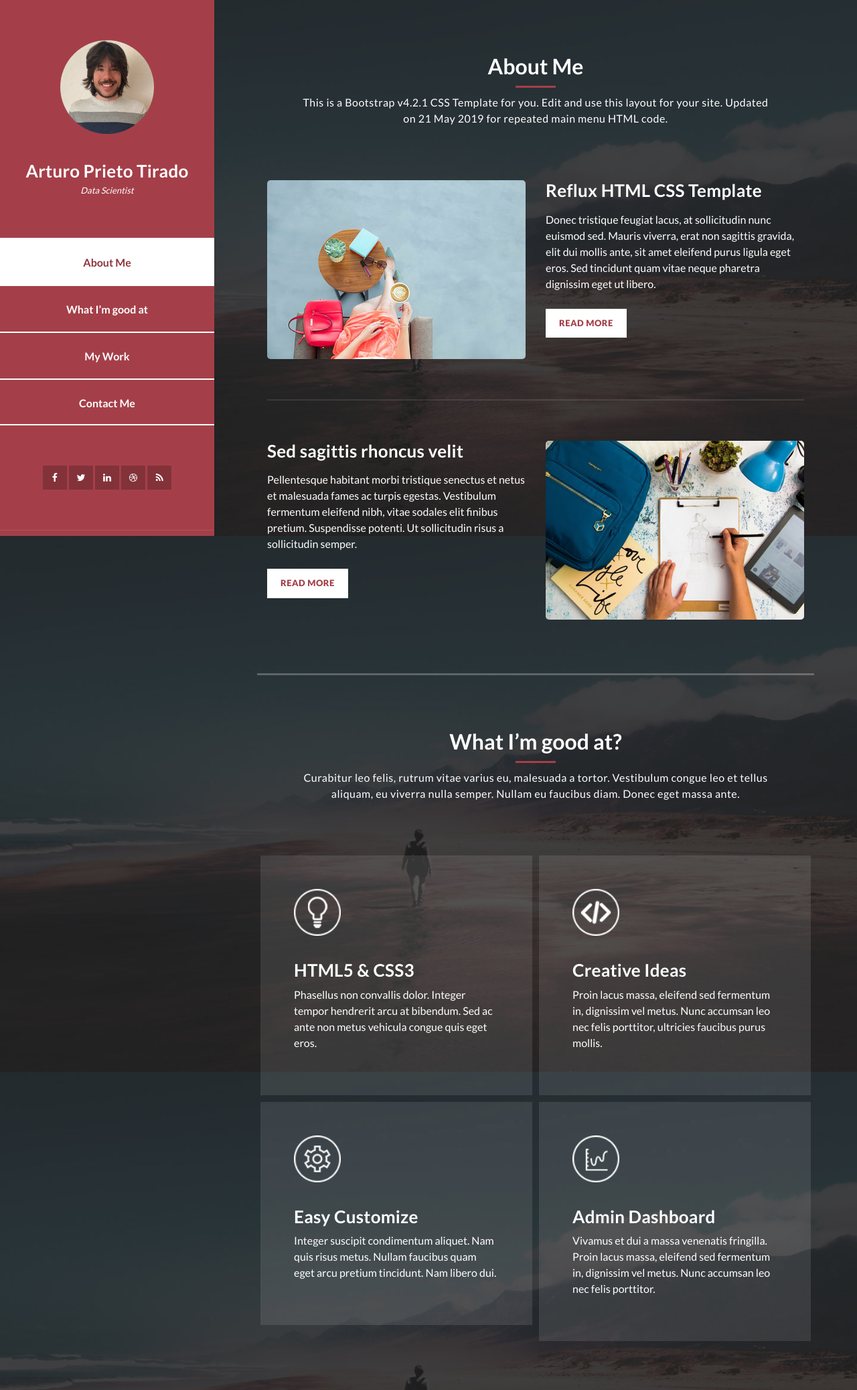
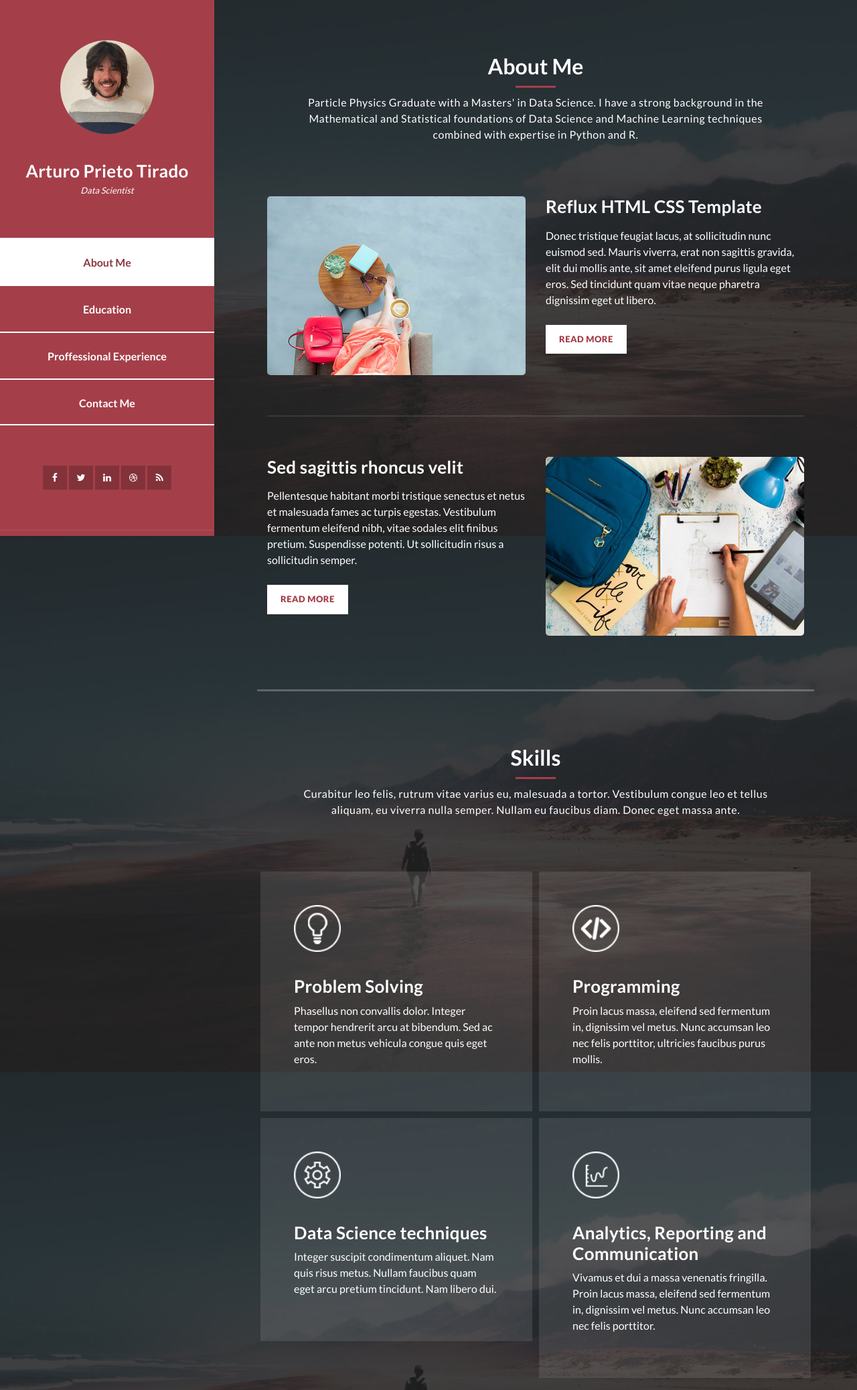
Before and after one commit to apt345/apt345.github.io, a plain HTML site: page index.html in a window 1280 px wide. Shown: the top 2075 px of the page at 67% size. Drawn offline with Linux system fonts and the light colour scheme.

Commit message:
Modify main titles and header

```diff
--- a/index.html
+++ b/index.html
@@ -13,7 +13,7 @@
       rel="stylesheet"
     />
 
-    <title>Reflux HTML CSS Template</title>
+    <title>Arturo Prieto Tirado - Data Scientist</title>
 <!--
 Reflux Template
 https://templatemo.com/tm-531-reflux
@@ -46,8 +46,8 @@ https://templatemo.com/tm-531-reflux
             <nav class="main-nav" role="navigation">
               <ul class="main-menu">
                 <li><a href="#section1">About Me</a></li>
-                <li><a href="#section2">What I’m good at</a></li>
-                <li><a href="#section3">My Work</a></li>
+                <li><a href="#section2">Education</a></li>
+                <li><a href="#section3">Proffessional Experience</a></li>
                 <li><a href="#section4">Contact Me</a></li>
               </ul>
             </nav>
@@ -85,8 +85,9 @@ https://templatemo.com/tm-531-reflux
             <h2>About Me</h2>
             <div class="line-dec"></div>
             <span
-              >This is a Bootstrap v4.2.1 CSS Template for you. Edit and use
-              this layout for your site. Updated on 21 May 2019 for repeated main menu HTML code.</span
+              >Particle Physics Graduate with a Masters' in Data Science.
+              I have a strong background in the Mathematical and Statistical
+               foundations of Data Science and Machine Learning techniques combined with expertise in Python and R. </span
             >
           </div>
           <div class="left-image-post">
@@ -143,7 +144,7 @@ https://templatemo.com/tm-531-reflux
       <section class="section my-services" data-section="section2">
         <div class="container">
           <div class="section-heading">
-            <h2>What I’m good at?</h2>
+            <h2>Skills</h2>
             <div class="line-dec"></div>
             <span
               >Curabitur leo felis, rutrum vitae varius eu, malesuada a tortor.
@@ -155,7 +156,7 @@ https://templatemo.com/tm-531-reflux
             <div class="col-md-6">
               <div class="service-item">
                 <div class="first-service-icon service-icon"></div>
-                <h4>HTML5 &amp; CSS3</h4>
+                <h4>Problem Solving</h4>
                 <p>
                   Phasellus non convallis dolor. Integer tempor hendrerit arcu
                   at bibendum. Sed ac ante non metus vehicula congue quis eget
@@ -166,7 +167,7 @@ https://templatemo.com/tm-531-reflux
             <div class="col-md-6">
               <div class="service-item">
                 <div class="second-service-icon service-icon"></div>
-                <h4>Creative Ideas</h4>
+                <h4>Programming</h4>
                 <p>
                   Proin lacus massa, eleifend sed fermentum in, dignissim vel
                   metus. Nunc accumsan leo nec felis porttitor, ultricies
@@ -177,7 +178,7 @@ https://templatemo.com/tm-531-reflux
             <div class="col-md-6">
               <div class="service-item">
                 <div class="third-service-icon service-icon"></div>
-                <h4>Easy Customize</h4>
+                <h4>Data Science techniques</h4>
                 <p>
                   Integer suscipit condimentum aliquet. Nam quis risus metus.
                   Nullam faucibus quam eget arcu pretium tincidunt. Nam libero
@@ -188,7 +189,7 @@ https://templatemo.com/tm-531-reflux
             <div class="col-md-6">
               <div class="service-item">
                 <div class="fourth-service-icon service-icon"></div>
-                <h4>Admin Dashboard</h4>
+                <h4>Analytics, Reporting and Communication</h4>
                 <p>
                   Vivamus et dui a massa venenatis fringilla. Proin lacus massa,
                   eleifend sed fermentum in, dignissim vel metus. Nunc accumsan
@@ -203,7 +204,7 @@ https://templatemo.com/tm-531-reflux
       <section class="section my-work" data-section="section3">
         <div class="container">
           <div class="section-heading">
-            <h2>My Work</h2>
+            <h2>Proffessional Experience</h2>
             <div class="line-dec"></div>
             <span
               >Aenean sollicitudin ex mauris, lobortis lobortis diam euismod sit
```
